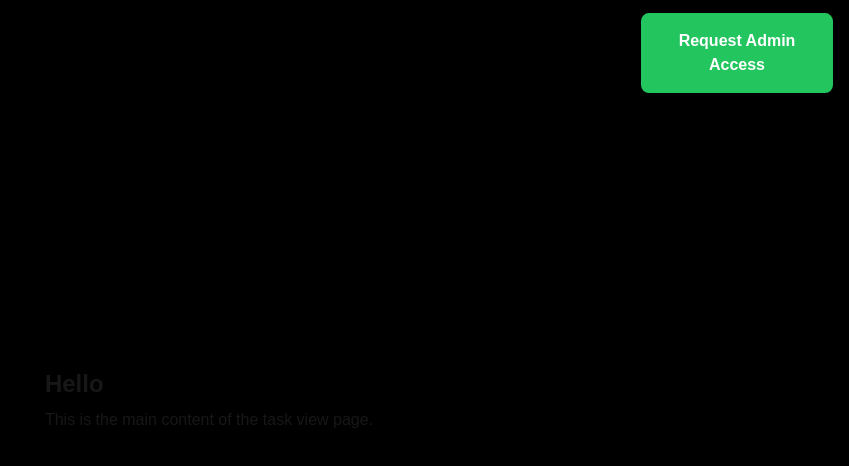
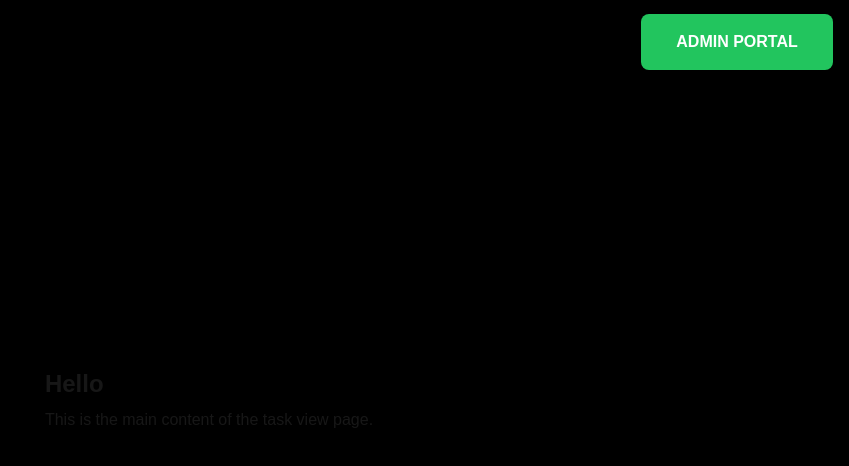
Before and after one commit to PriyaDharsini2006/Dashboard, a Next.js app: page /task-view in a window 1280 px wide. Shown: the top 466 px of the page, without its empty margins (431-1280 px from the left). Built offline with nearby package versions, Linux system fonts and the light colour scheme.

Commit message:
login page done

```diff
--- a/src/app/task-view/page.js
+++ b/src/app/task-view/page.js
@@ -79,7 +79,8 @@ export default function TaskView() {
     <>
       {!isRequestPageVisible ? ( // Show the request button if the request page is not visible
         <div className="fixed top-4 right-4 bg-green-500 text-white p-4 w-48 rounded-lg shadow-lg cursor-pointer animate-bounce" title="Request Admin Access" onClick={handleRequestOpen}>
-          <p className="text-center font-semibold">Request Admin Access</p>
+          {/* <p className="text-center font-semibold">Request Admin Access</p> */}
+          <p className="text-center font-semibold">ADMIN PORTAL</p>
         </div>
       ) : (
         <AdminRequestPage onClose={handleClose} onSuccess={handleRedirect} /> // Render Admin Request Page
```
